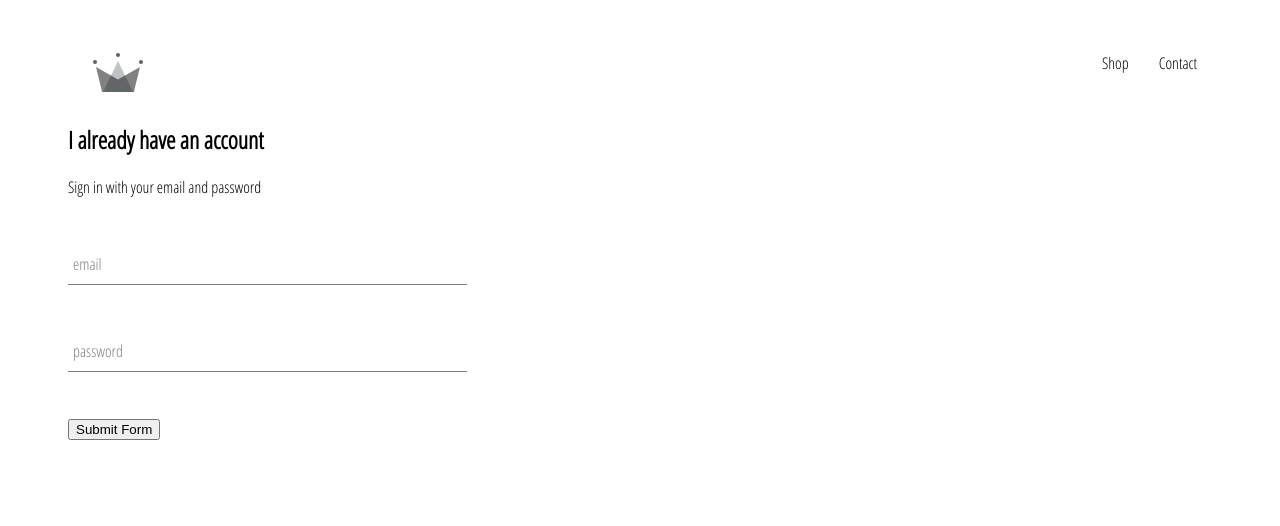
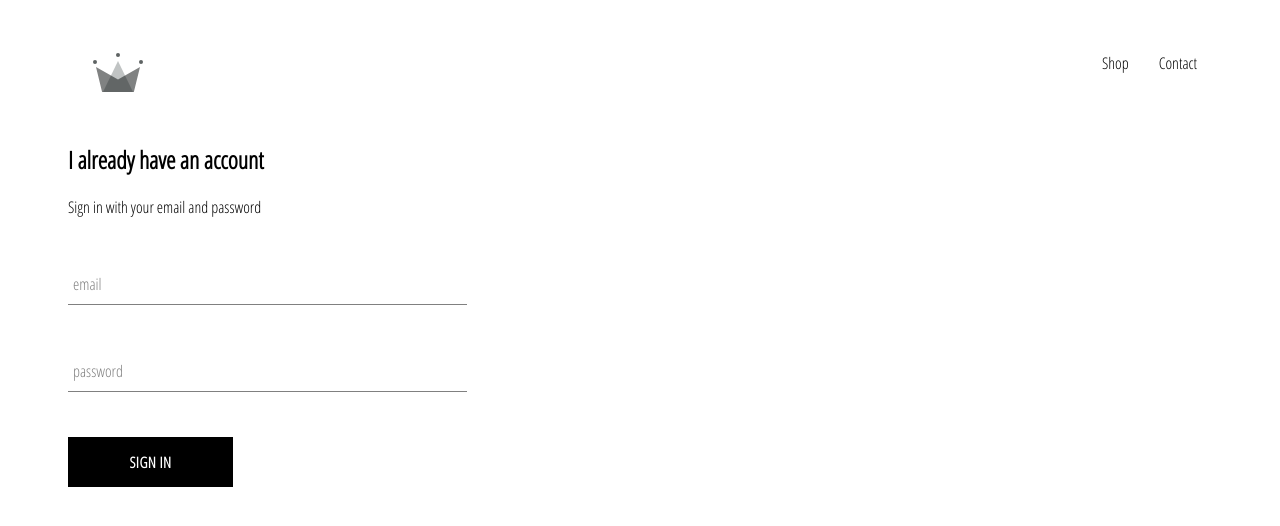
Before and after one commit to Rsja12/crwn-clothing, a React (Create React App) app: page /signin in a window 1280 px wide. Shown: the top 526 px of the page. Built offline with nearby package versions, Linux system fonts and the light colour scheme.

Commit message:
create CustomButton component

```diff
--- /dev/null
+++ b/src/components/custom-button/CustomButton.js
@@ -0,0 +1,13 @@
+import React from 'react'
+
+import './CustomButton.scss'
+
+const CustomButton = ({ children, ...rest }) => {
+    return (
+        <button className='custom-button' {...rest}>
+            {children}
+        </button>
+    )
+}
+
+export default CustomButton
--- /dev/null
+++ b/src/components/custom-button/CustomButton.scss
@@ -0,0 +1,22 @@
+.custom-button {
+    min-width: 165px;
+    width: auto;
+    height: 50px;
+    letter-spacing: 0.5px;
+    line-height: 50px;
+    padding: 0 35px 0 35px;
+    font-size: 15px;
+    background-color: black;
+    color: white;
+    text-transform: uppercase;
+    font-family: 'Open Sans Condensed';
+    font-weight: bolder;
+    border: none;
+    cursor: pointer;
+
+    &:hover {
+      background-color: white;
+      color: black;
+      border: 1px solid black;
+    }
+}
--- a/src/components/sign-in/SignIn.js
+++ b/src/components/sign-in/SignIn.js
@@ -2,6 +2,7 @@
 
 import './SignIn.scss'
 import FormInput from '../form-input/FormInput'
+import CustomButton from '../custom-button/CustomButton'
 
 export class SignIn extends Component {
 
@@ -49,7 +50,9 @@
                         handleChange={this.handleChange}
                         required
                         />
-                    <input type='submit' value='Submit Form' />
+                    <CustomButton type='submit' value='Submit Form'>
+                        Sign In
+                    </CustomButton>
                 </form>
             </div>
         )
--- a/src/components/sign-in/SignIn.scss
+++ b/src/components/sign-in/SignIn.scss
@@ -1,3 +1,9 @@
 .sign-in {
     width: 30vw;
+    display: flex;
+    flex-direction: column;
+
+    .title {
+        margin: 10px 0;
+    }
 }
```
